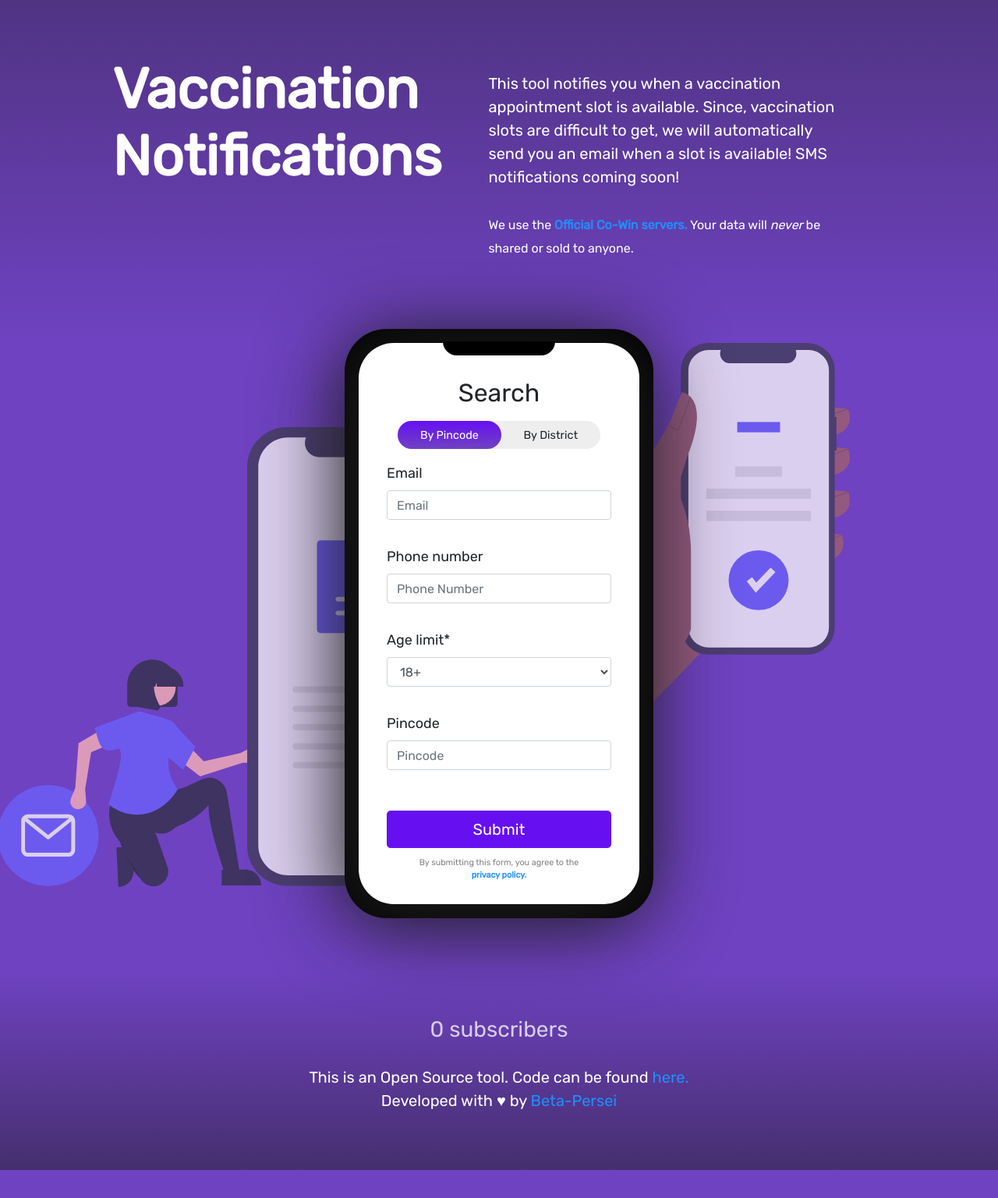
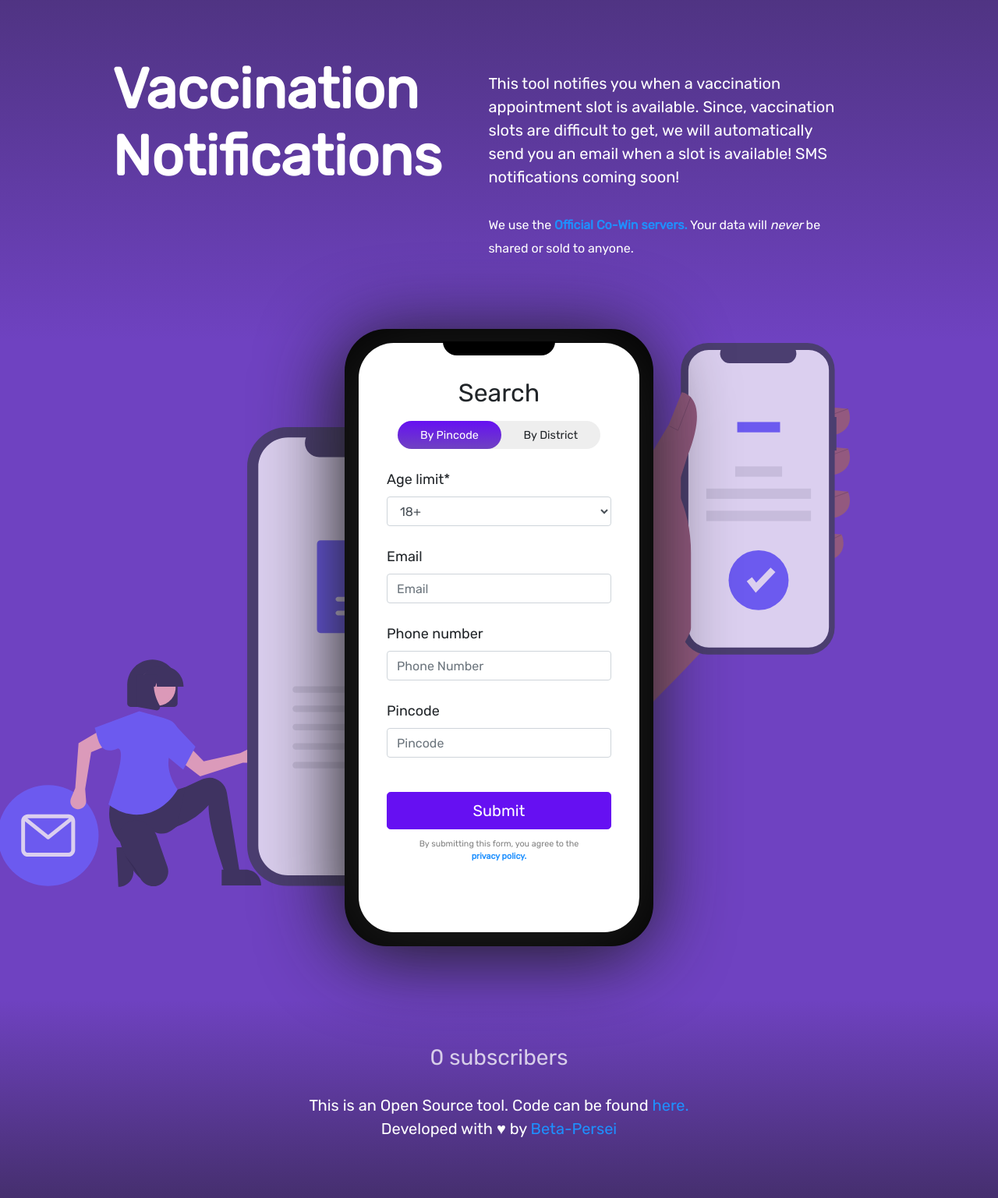
Before and after one commit to Beta-Persei/vaccination-slot-notifier, a Django app: page / in a window 1280 px wide. Shown: the whole page at 78% size. Before the commit the page ends 1501 px from the top, so only its background shows below. Run offline with Django 4.2, Linux system fonts and the light colour scheme; data that the repository does not hold is empty; parts of the project's set-up code (start-up, migrations or seed data) failed here and were passed over; some libraries are stand-ins or nearby versions.

Commit message:
New placeholders

```diff
--- a/static/css/index.css
+++ b/static/css/index.css
@@ -130,7 +130,7 @@ a {
   margin: auto;
 
   width: 20em;
-  height: 40em;
+  height: 42em;
 
   padding: 1em 2em;
   padding-bottom: 0;
@@ -180,6 +180,14 @@ a {
   bottom: -1em;
   background-color: black;
   z-index: 1;
+}
+
+#search-form form .form-group {
+  margin-bottom: 0.5rem;
+}
+
+#search-form form .form-field:nth-of-type(2) .form-group {
+  margin-top: 0.5rem;
 }
 
 /* Search type selectors */
--- a/subscribers/templates/subscribers/index.html
+++ b/subscribers/templates/subscribers/index.html
@@ -29,16 +29,16 @@
             </div>
         </div>
 
+        <div id="age_limit-field" class="form-field">
+            {{ form.age_limit|as_crispy_field }}
+        </div>
+
         <div id="email-field" class="form-field">
             {{ form.email|as_crispy_field  }}
         </div>
 
         <div id="phone_number-field" class="form-field">
             {{ form.phone_number|as_crispy_field }}
-        </div>
-
-        <div id="age_limit-field" class="form-field">
-            {{ form.age_limit|as_crispy_field }}
         </div>
 
         <div id="pincode-field" class="form-field">
```
